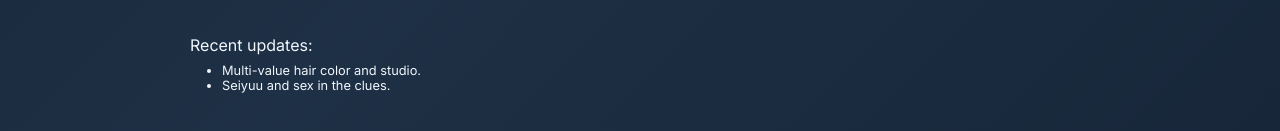
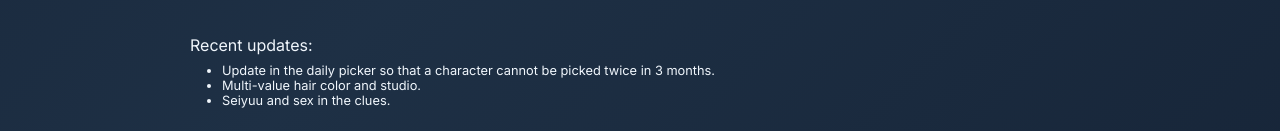
Before and after one commit to Hewigkeyt/anime_wordle, a React (Vite) app: page / in a window 1280 px wide. Shown: the part 855-986 px from the top of the page. Built offline with nearby package versions, Linux system fonts and the light colour scheme; no server answers; the database is empty.

Commit message:
readme and footer

```diff
--- a/src/components/Footer/Footer.jsx
+++ b/src/components/Footer/Footer.jsx
@@ -19,6 +19,7 @@ export default function Footer() {
             <br />
             <p>Recent updates:</p>
             <ul>
+                <li>Update in the daily picker so that a character cannot be picked twice in 3 months.</li>
                 <li>Multi-value hair color and studio.</li>
                 <li>Seiyuu and sex in the clues.</li>
             </ul>
```
Also changed, not shown: 2 other files (tests, documents, lock files or other folders).
